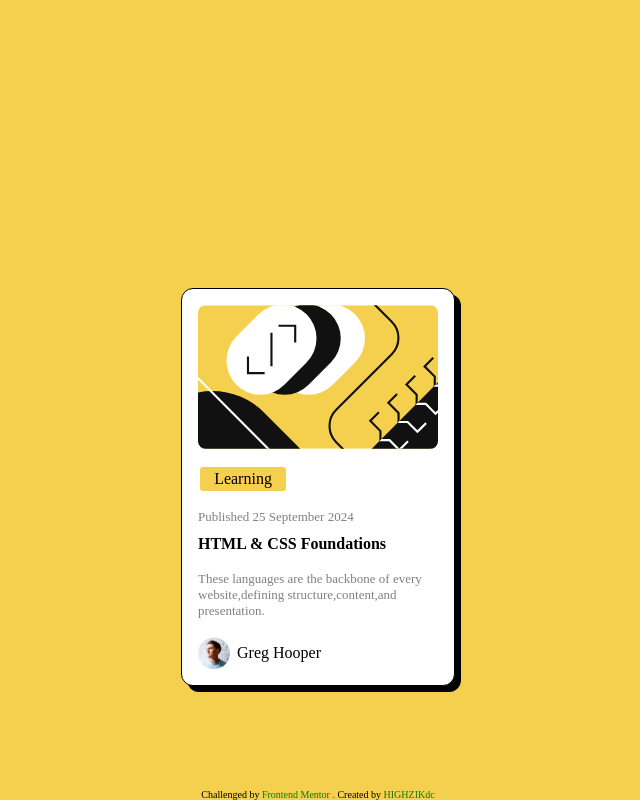
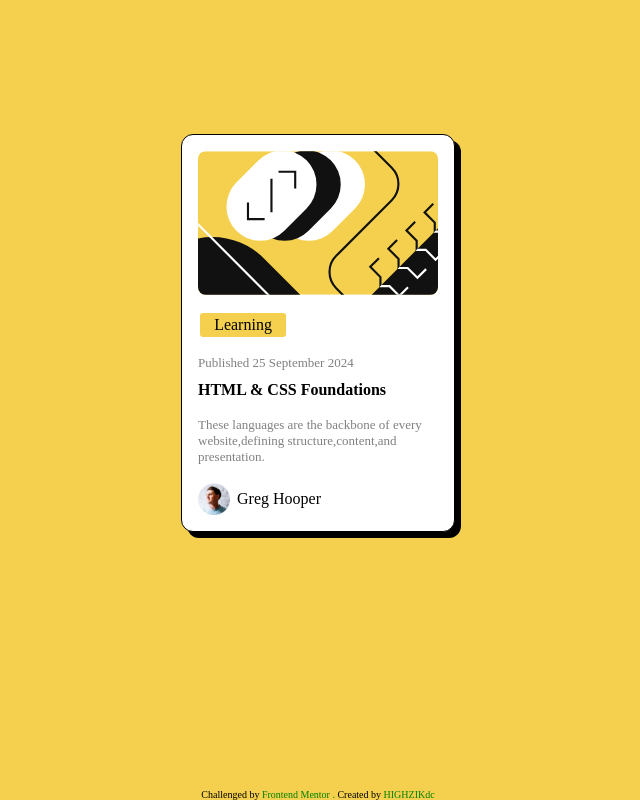
Before and after one commit to HIGHZIKdc/Blog-Preview-Card, a plain HTML site: page index.html in a window 1280 px wide. Shown: the whole page, without its empty margins (322-962 px from the left). Drawn offline with Linux system fonts and the light colour scheme.

Commit message:
A new screenshot to project

```diff
--- a/style.css
+++ b/style.css
@@ -19,7 +19,7 @@ body{
     box-shadow: 6px 6px 0px  black;
     border: 1px solid black ;
    justify-items: center;
-   margin-top: 20vw;
+   margin-top: 8vw;
 }
 
 img{
```
Also changed, not shown: Screenshot 2024-09-27 at 5.02.59 PM.png (deleted), Screenshot 2024-09-27 at 5.25.29 PM.png (added).
